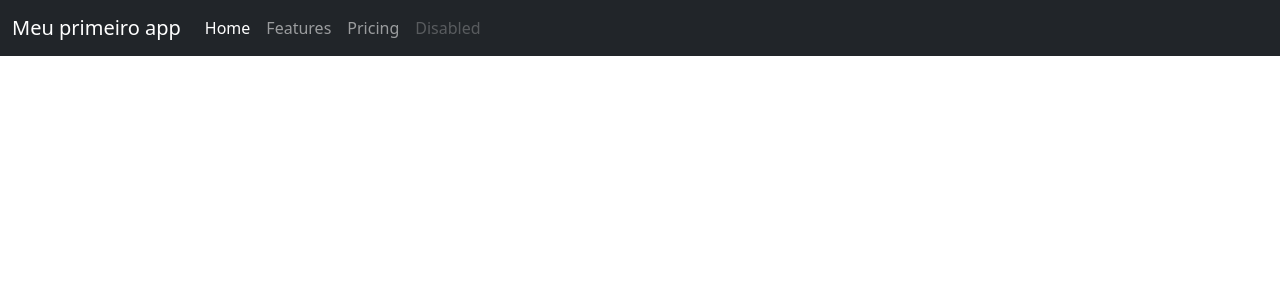
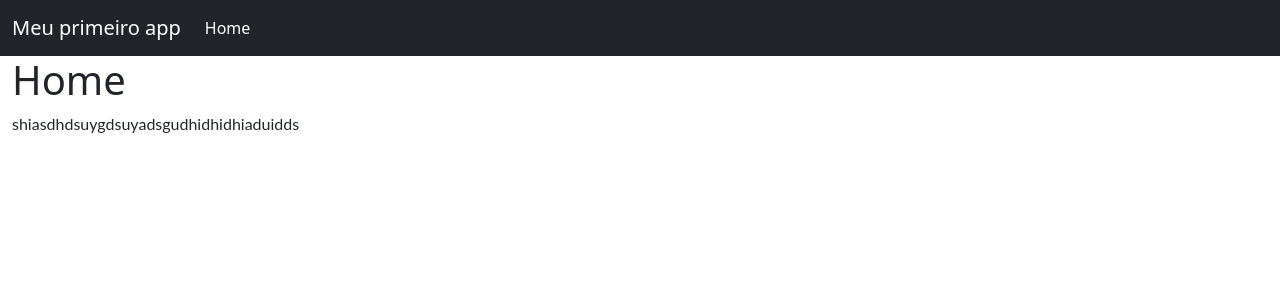
Before and after one commit to isabeela/aula04-angular, an Angular app: page / in a window 1280 px wide. Shown: the top 300 px of the page. Built offline with nearby package versions, Linux system fonts and the light colour scheme.

Commit message:
1 file modified

```diff
--- a/src/app/app.component.html
+++ b/src/app/app.component.html
@@ -7,10 +7,12 @@
     <div class="collapse navbar-collapse" id="navbarNavAltMarkup">
       <div class="navbar-nav">
         <a class="nav-link active" aria-current="page" href="#">Home</a>
-        <a class="nav-link" href="#">Features</a>
-        <a class="nav-link" href="#">Pricing</a>
-        <a class="nav-link disabled" href="#" tabindex="-1" aria-disabled="true">Disabled</a>
       </div>
     </div>
   </div>
 </nav>
+
+<div class="container-fluid">
+  <h1> Home </h1>
+  <p> shiasdhdsuygdsuyadsgudhidhidhiaduidds </p>
+</div>
```
